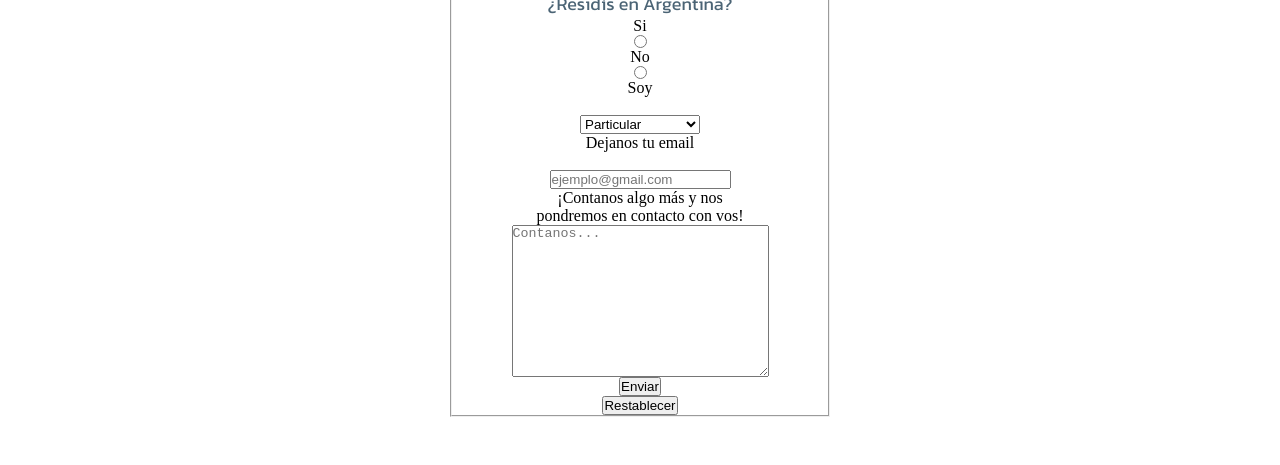
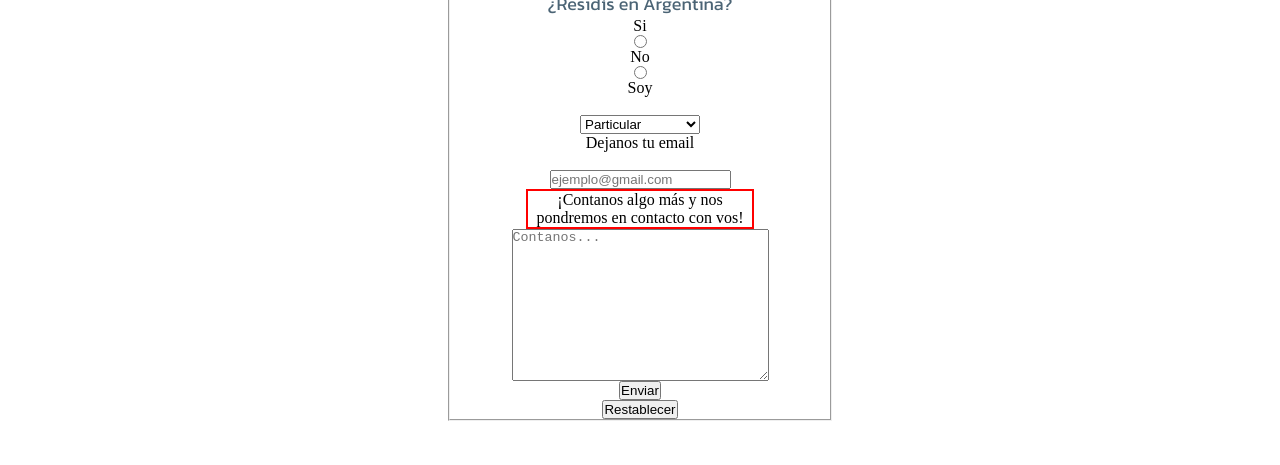
Before and after one commit to Pipipotte/Proyecto-coderhouse, a plain HTML site: page contacto.html in a window 1280 px wide. Shown: the part 227-692 px from the top of the page. Drawn offline with Linux system fonts and the light colour scheme.

Commit message:
Agregué border al divdormtexto

```diff
--- a/estilo.css
+++ b/estilo.css
@@ -541,4 +541,6 @@ footer{
     width: 60%;
     text-align: center;
 }
-rama 1
+.divFormTexto{
+    border:  red solid 2px;
+}
```
